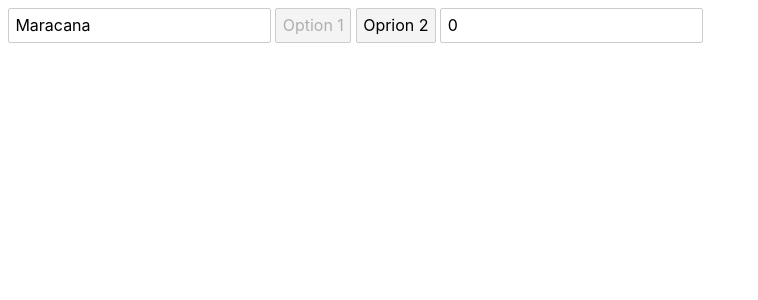
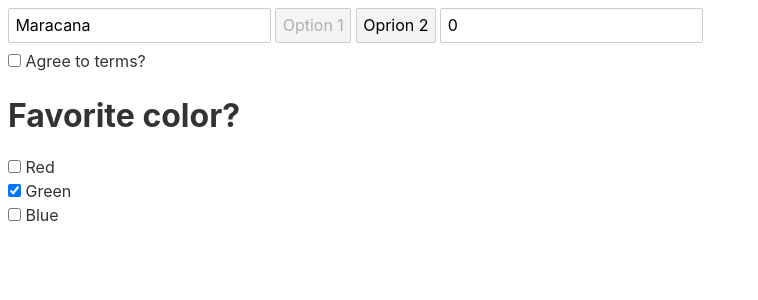
Before and after one commit to psyhedeliq/svelte-bindings-forms, a Svelte app: page / in a window 1280 px wide. Shown: the top 300 px of the page, without its empty margins (0-758 px from the left). Built offline with nearby package versions, Linux system fonts and the light colour scheme.

Commit message:
binding to checkboxes and radio buttons

```diff
--- a/src/App.svelte
+++ b/src/App.svelte
@@ -5,10 +5,15 @@
   let val = "Maracana";
   let selectedOption = 1;
   let price = 0;
+  let agreed;
+  // let favColor = "green";
+  let favColor = ["green"];
 
   $: console.log(val);
   $: console.log(selectedOption);
   $: console.log(price);
+  $: console.log(agreed);
+  $: console.log(favColor);
 
   const setValue = event => {
     val = event.target.value;
@@ -28,3 +33,35 @@
 
 <!-- Svelte actualy helps you with conversion if you use the two-way binding  bind directive -->
 <input type="number" bind:value={price} />
+
+<label>
+  <input type="checkbox" bind:checked={agreed} />
+  Agree to terms?
+</label>
+
+<h1>Favorite color?</h1>
+<!-- <label>
+  <input type="radio" name="color" value="red" bind:group={favColor} />
+  Red
+</label>
+<label>
+  <input type="radio" name="color" value="green" bind:group={favColor} />
+  Green
+</label>
+<label>
+  <input type="radio" name="color" value="blue" bind:group={favColor} />
+  Blue
+</label> -->
+
+<label>
+  <input type="checkbox" name="color" value="red" bind:group={favColor} />
+  Red
+</label>
+<label>
+  <input type="checkbox" name="color" value="green" bind:group={favColor} />
+  Green
+</label>
+<label>
+  <input type="checkbox" name="color" value="blue" bind:group={favColor} />
+  Blue
+</label>
```
